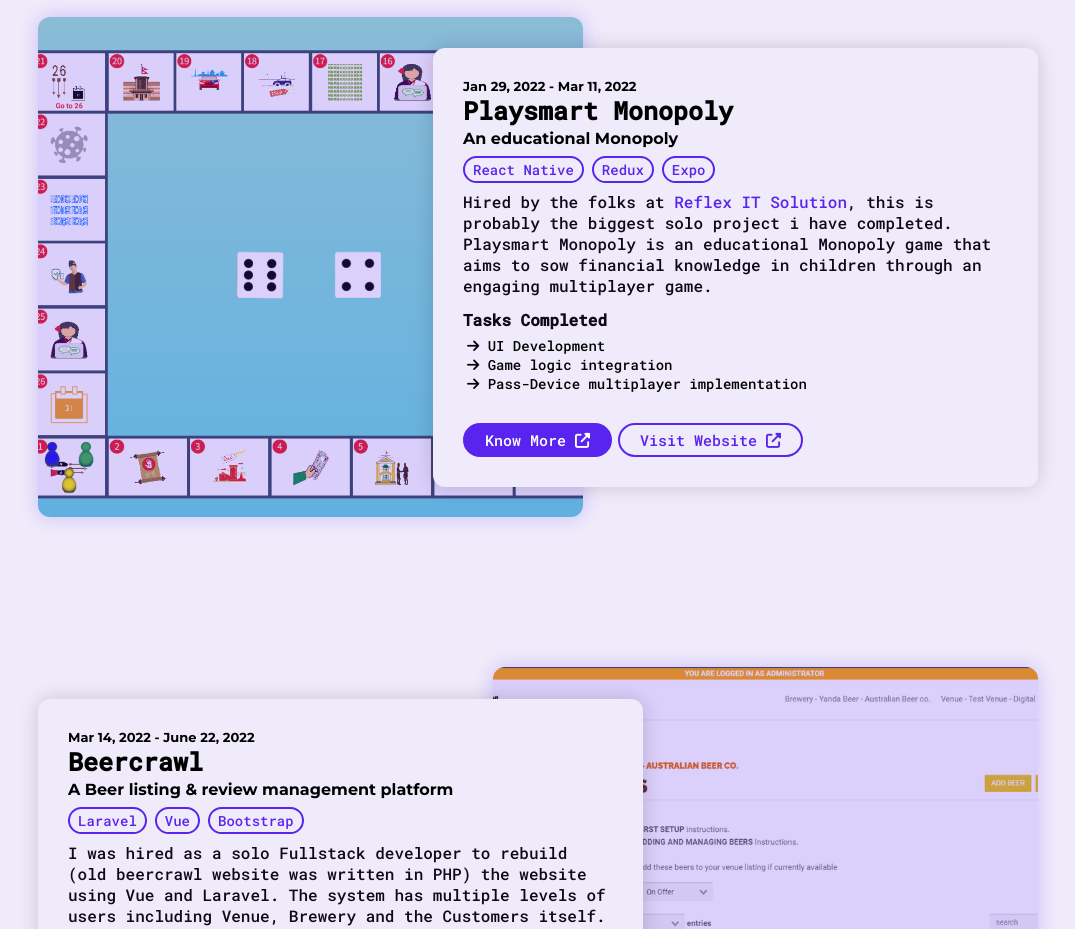
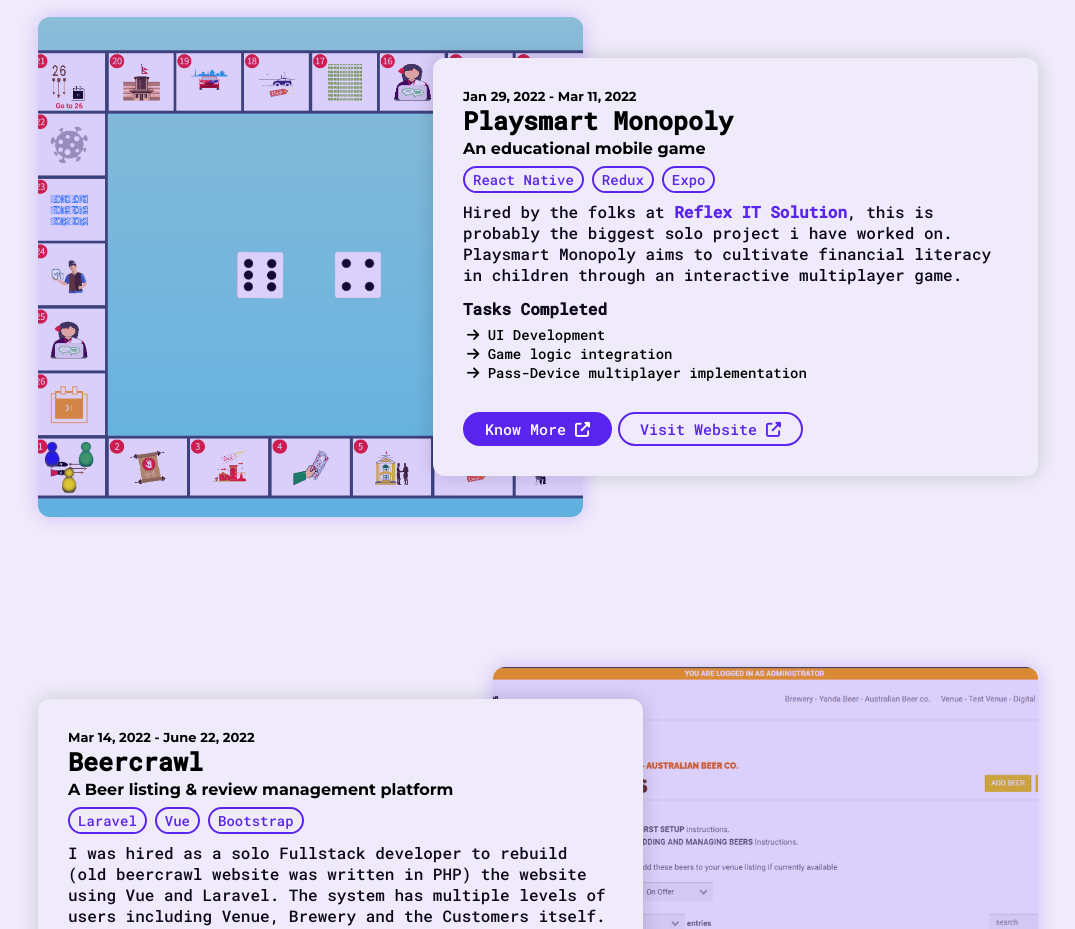
Before and after one commit to pokhrelashok/pokhrelashok.github.io, a SvelteKit app: page / in a window 1280 px wide. Shown: the part 8020-8949 px from the top of the page, without its empty margins (102-1177 px from the left). Built offline with nearby package versions, Linux system fonts and the light colour scheme.

Commit message:
monopoly added

```diff
--- a/src/routes/+page.svelte
+++ b/src/routes/+page.svelte
@@ -135,19 +135,14 @@
 			image: 'images/project-monopoly.png',
 			duration: 'Jan 29, 2022 - Mar 11, 2022',
 			title: 'Playsmart Monopoly',
-			subtitle: 'An educational Monopoly',
+			subtitle: 'An educational mobile game',
 			url: 'https://play.google.com/store/apps/details?id=com.reflex.playsmart',
-			tags: ['React Native', 'Redux','Expo'],
+			tags: ['React Native', 'Redux', 'Expo'],
 			description: `<span>
-					Hired by the folks at <a target="_blank" href="https://reflexitsolution.com/">Reflex IT Solution</a>, this is probably the biggest solo project
-					i have completed. Playsmart Monopoly is an educational Monopoly game that aims to sow financial knowledge in children through an engaging multiplayer
-					game.
+					Hired by the folks at <strong><a target="_blank" href="https://reflexitsolution.com/">Reflex IT Solution</a></strong>, this is probably the biggest solo project
+					i have worked on. Playsmart Monopoly aims to cultivate financial literacy in children through an interactive multiplayer game.
                 </span>`,
-			tasks: [
-				'UI Development',
-				'Game logic integration',
-				'Pass-Device multiplayer implementation',
-			],
+			tasks: ['UI Development', 'Game logic integration', 'Pass-Device multiplayer implementation'],
 			repo: 'https://play.google.com/store/apps/details?id=com.reflex.playsmart'
 		},
 		{
@@ -169,8 +164,7 @@
 				'Frontend application development'
 			],
 			repo: 'https://www.upwork.com/freelancers/~018a401af87ac143b9?p=1546304873584611328'
-		},
-
+		}
 	];
 	let events = [
 		{
```
